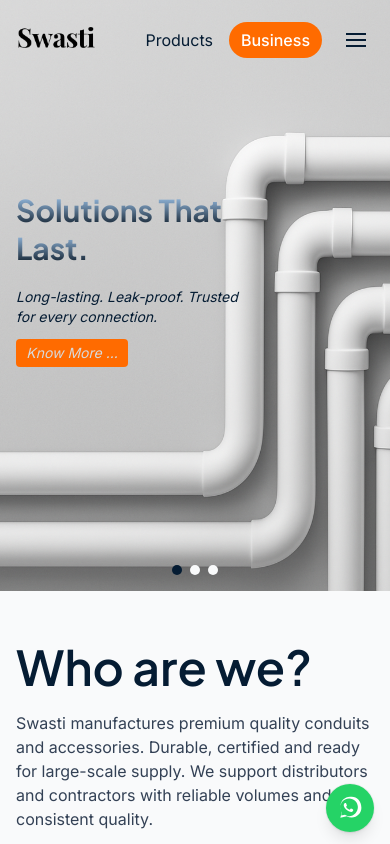
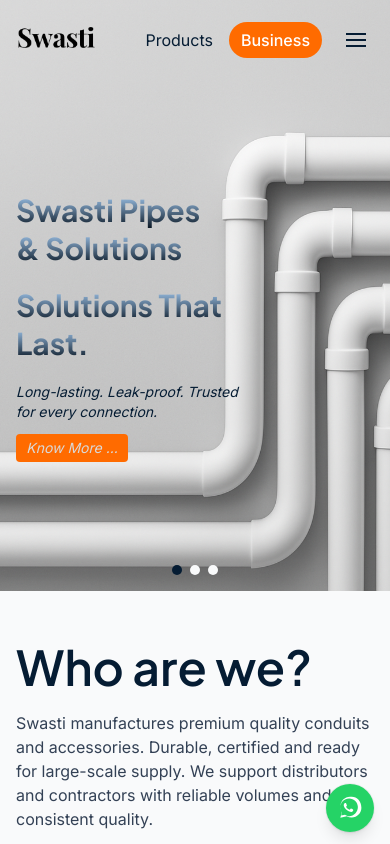
Before and after one commit to SwarnabhaBiswas/Marketplace_Frontend, a React (Vite) app: page / in a window 390 px wide. Shown: the top 844 px of the page. Built offline with nearby package versions, Linux system fonts and the light colour scheme; no server answers.

Commit message:
Update Hero.jsx

```diff
--- a/src/components/home/Hero.jsx
+++ b/src/components/home/Hero.jsx
@@ -53,6 +53,8 @@
           <h1 className="text-3xl sm:text-5xl lg:text-6xl md:mt-40 mt-40 font-extrabold leading-tight ">
             {/* lg+: single line */}
             <span className="hidden lg:inline bg-gradient-to-b from-[#aad2fa] to-[#020e1aff] bg-clip-text text-transparent">Swasti Pipes & Solutions</span>
+            <span className="mt-5 block sm:hidden bg-gradient-to-b from-[#aad2fa] to-[#020e1aff] bg-clip-text text-transparent">Swasti Pipes</span>
+            <span className="block sm:hidden bg-gradient-to-b from-[#aad2fa] to-[#020e1aff] bg-clip-text text-transparent">& Solutions</span>
 
             {/* mobile (<sm): split */}
             <span className="mt-5 block sm:hidden bg-gradient-to-b from-[#aad2fa] to-[#020e1aff] bg-clip-text text-transparent">Solutions That</span>
```
